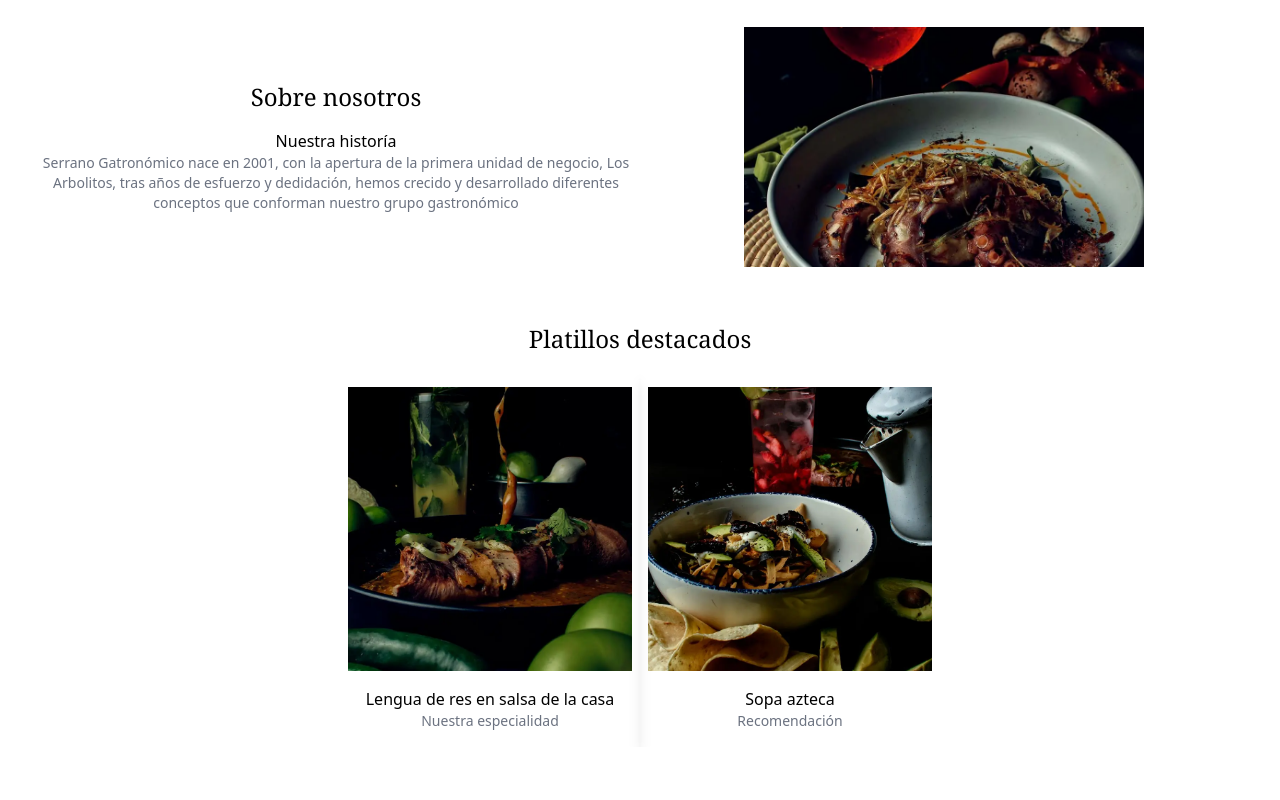
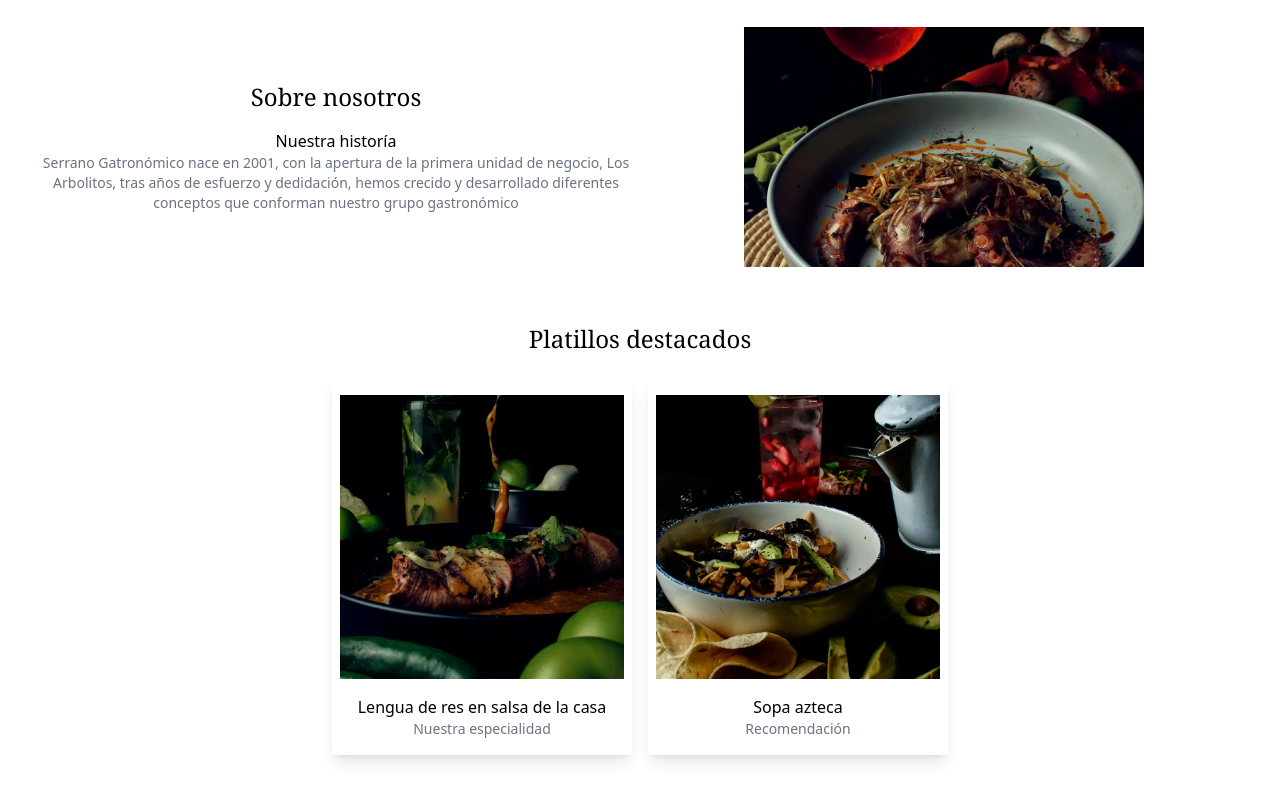
Before and after one commit to Alvarg27/arbolitos, a Next.js app: page / in a window 1280 px wide. Shown: the part 668-1468 px from the top of the page. Built offline with nearby package versions, Linux system fonts and the light colour scheme.

Commit message:
Update FeaturedProducts.js

```diff
--- a/components/FeaturedProducts.js
+++ b/components/FeaturedProducts.js
@@ -6,8 +6,8 @@ const FeaturedProducts = () => {
     <div className="my-10">
       <div className="flex flex-col">
         <p className="font-serif text-2xl m-auto">Platillos destacados</p>
-        <div className="mt-4 flex overflow-auto no-scrollbar m-auto">
-          <div className="min-w-[300px] text-center py-4 px-2 shadow-lg">
+        <div className="py-4 flex overflow-auto no-scrollbar m-auto">
+          <div className="min-w-[300px] text-center py-4 px-2 shadow-lg m-2">
             <Image
               src="/lengua.webp"
               layout="responsive"
@@ -18,7 +18,7 @@ const FeaturedProducts = () => {
             <p className="text-md mt-4">Lengua de res en salsa de la casa</p>
             <p className="text-sm text-gray-500">Nuestra especialidad</p>
           </div>
-          <div className="min-w-[300px] text-center py-4 px-2 shadow-lg">
+          <div className="min-w-[300px] text-center py-4 px-2 shadow-lg m-2">
             <Image
               src="/sopa-azteca.webp"
               layout="responsive"
```
